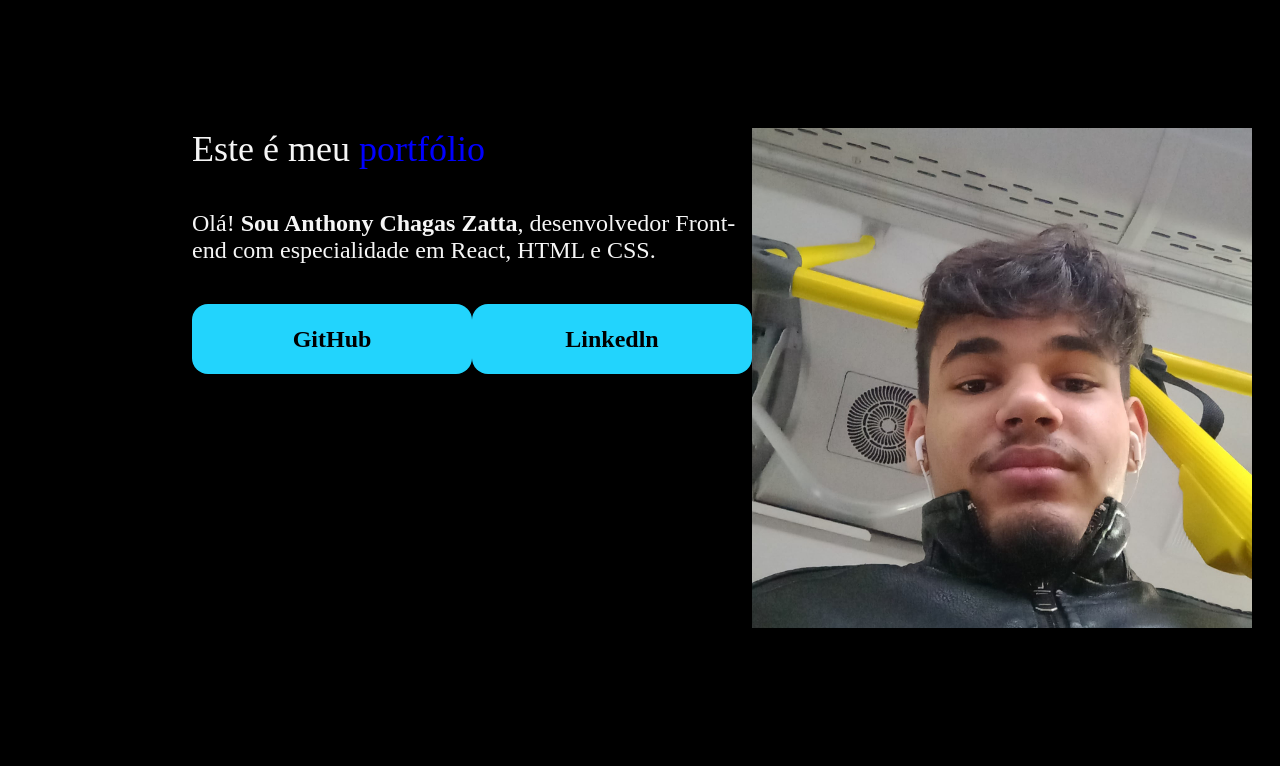
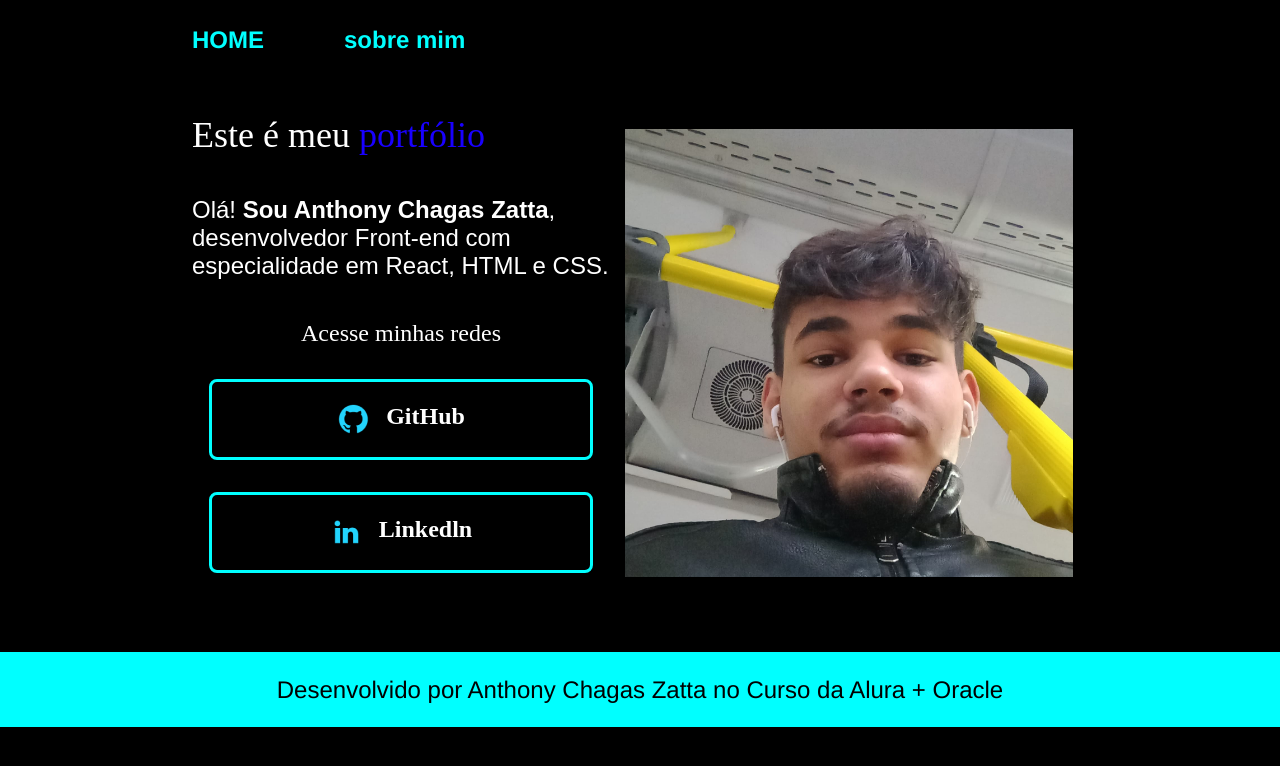
Before and after one commit to thony178/Projeto-One, a plain HTML site: page Curso 3 - 6/index.html in a window 1280 px wide. Drawn offline with Linux system fonts and the light colour scheme.

Commit message:
Terminando o terceiro curso da formação

```diff
--- a/Curso 3 - 6/index.html
+++ b/Curso 3 - 6/index.html
@@ -4,23 +4,35 @@
     <meta charset="UTF-8">
     <meta http-equiv="X-UA-Compatible" content="ie=edge">
     <meta name="viewport" content="width=device-width, initial-scale=1.0">
-    <link rel="stylesheet" href="style.css">
+    <link rel="stylesheet" href="style/style.css">
     <title>portfólio</title>
 </head>
 <body>
-    <header></header>
+    <header class="cabecalho">
+        <nav class="cabecalho-menu">
+          <a href="index.html" class="cabecalho-menu-link">HOME</a>
+          <a href="about.html" class="cabecalho-menu-link">sobre mim</a>
+        </nav>
+    </header>
     <main class="apresentacao">
         <section class="apresentacao-conteudo">
                 <h1 class="apresentacao-conteudo-titulo">Este é meu <span class="titulo-destaque">portfólio</span></h1>
                 <p class="apresentacao-conteudo-texto">Olá! <strong class="destaque-nome">Sou Anthony Chagas Zatta</strong>, desenvolvedor Front-end com especialidade em React, HTML e CSS.</p>
             <div class="apresentacao-butao">
-                <a class="apresentacao-links" href="https://www.GitHub.com"><strong>GitHub</strong></a>
-                <a class="apresentacao-links" href="https://www.linkedin.com"><strong>Linkedln</strong></a>
+                <h2 class="apresentacao-link-subtitulo">Acesse minhas redes</h2>
+                <a class="apresentacao-links" href="https://www.GitHub.com">
+                    <img src="img/github.png" alt="ícone do GitHub">
+                    GitHub
+                </a>
+                <a class="apresentacao-links" href="https://www.linkedin.com">
+                    <img src="img/linkedin.png" alt="ícone do linkedin">
+                    Linkedln
+                </a>
             </div>
         </section>
-                <img src="img.anthony.jpg" alt="Foto do Anthony">
+                <img class="Foto" src="img/img.anthony.jpg" alt="Foto do Anthony">
     </main>
-    <footer></footer>
+    <footer class="rodape"> Desenvolvido por Anthony Chagas Zatta no Curso da Alura + Oracle</footer>
 
 </body>
 </html>
--- a/Curso 3 - 6/style.css
+++ /dev/null
@@ -1,71 +0,0 @@
-* {
-    margin: 0;
-    padding: 0;
-
-}
-
-@import url('https://fonts.googleapis.com/css2?family=Mulish:ital,wght@0,200..1000;1,200..1000&display=swap');
-
-@import url('https://fonts.googleapis.com/css2?family=Poppins:ital,wght@0,100;0,200;0,300;0,400;0,500;0,600;0,700;0,800;0,900;1,100;1,200;1,300;1,400;1,500;1,600;1,700;1,800;1,900&display=swap');
-
-body {
-    height: 100vh;
-    color: #f6f6f6;
-    background-color: black;
-}
-
-.titulo-destaque {
-    color: blue;
-}
-
-.apresentacao {
-    margin: 10% 15%;
-    display: flex;
-    box-sizing: center;
-    justify-content: space-between;
-}
-
-.apresentacao-conteudo {
-    width: 615px;
-    display: flex;
-    flex-direction: column;
-    gap: 40px;
-}
-
-.apresentacao-conteudo-titulo {
-    font-size: 36px;
-    font-family: "Mulish", serif;
-    font-optical-sizing: auto;
-    font-weight: 400;
-    font-style: normal;
-}
-
-.apresentacao-conteudo-texto {
-    font-size: 24px;
-    font-family: "Poppins", serif;
-    font-weight: 400;
-    font-style: normal;
-}
-
-.apresentacao-butao {
-    display: flex;
-    justify-content: space-between;
-}
-
-.apresentacao-links {
-    background-color: #22D4FD;
-    width: 280px;
-    font-size: 24px;
-    font-weight: 600;
-    text-align: center;
-    border-radius: 16px;
-    padding: 21.5px 0px;
-    text-decoration: none;
-    color: #000000;
-    font-family: "Mulish", serif;
-}
-
-img {
-    height: 500px;
-    width: 500px;
-}
--- /dev/null
+++ b/Curso 3 - 6/style/style.css
@@ -0,0 +1,129 @@
+* {
+    margin: 0;
+    padding: 0;
+
+}
+
+:root{
+    --cor-preta: black;
+    --cor-azul: aqua;
+    --cor-branca: white;
+    --cor-azul-escuro: rgb(25, 0, 255);
+    --cor-fundo-mouse: #458391;
+
+    --fonte-principal: 'Franklin Gothic Medium', 'Arial Narrow', Arial, sans-serif;
+    --fonte-segundary: "Mulish", serif;
+    --fonte-terciaria: "Poppins", serif;
+    --fonte-quartaria: Arial, Helvetica, sans-serif;
+}
+
+@import url('https://fonts.googleapis.com/css2?family=Mulish:ital,wght@0,200..1000;1,200..1000&display=swap');
+
+@import url('https://fonts.googleapis.com/css2?family=Poppins:ital,wght@0,100;0,200;0,300;0,400;0,500;0,600;0,700;0,800;0,900;1,100;1,200;1,300;1,400;1,500;1,600;1,700;1,800;1,900&display=swap');
+
+body {
+    /*height: 70vh;*/
+    color:var(--cor-branca);
+    background-color:var(--cor-preta);
+}
+
+.cabecalho {
+    padding: 2% 0% 0% 15%;
+}
+
+.cabecalho-menu {
+    display: flex;
+    gap: 80px;
+}
+
+.cabecalho-menu-link {
+    font-family: var(--fonte-principal);
+    font-size: 24px;
+    font-weight: 600;
+    color: var(--cor-azul);
+    text-decoration: none;
+}
+
+.apresentacao {
+    padding: 4.7% 15%;
+    display: flex;
+    box-sizing: center;
+    justify-content: space-between;
+}
+
+.apresentacao-conteudo {
+    width: 615px;
+    display: flex;
+    flex-direction: column;
+    gap: 40px;
+}
+
+.apresentacao-conteudo-titulo {
+    font-size: 36px;
+    font-family: var(--fonte-segundary);
+    font-optical-sizing: auto;
+    font-weight: 400;
+    font-style: normal;
+}
+
+.titulo-destaque {
+    color: var(--cor-azul-escuro);
+}
+
+.apresentacao-conteudo-texto {
+    font-size: 24px;
+    font-family: var(--fonte-quartaria);
+    font-weight: 400;
+    font-style: normal;
+}
+
+.apresentacao-butao {
+    display: flex;
+    flex-direction: column;
+    justify-content: space-between;
+    align-items: center;
+    gap: 32px;
+}
+
+.apresentacao-link-subtitulo {
+    font-family: var(--fonte-terciaria);
+    font-weight: 400;
+    font-size: 24px;
+}
+
+.apresentacao-links {
+    display: flex;
+    justify-content: center;
+    gap: 16px;
+    border: 3px solid var(--cor-azul);
+    width: 378px;
+    font-size: 24px;
+    font-weight: 600;
+    text-align: center;
+    border-radius: 8px;
+    padding: 21.5px 0px;
+    text-decoration: none;
+    color: var(--cor-branca);
+    font-family: var(--fonte-segundary);
+}
+
+.apresentacao-links:hover {
+    background-color: var(--cor-fundo-mouse);
+}
+
+.rodape {
+    text-align: center;
+    color: var(--cor-preta);
+    background-color:var(--cor-azul);
+    padding: 23.64px;
+    font-family: var(--fonte-principal);
+    font-size: 24px;
+    font-weight: 400;
+}
+
+
+.Foto {
+    height: 50%;
+    width: 50%;
+    padding: 15px;
+}
```
Also changed, not shown: Curso 3 - 6/about.html (added, +32 -0 lines), Curso 3 - 6/img/Imagem.png (added), Curso 3 - 6/img/github.png (added), Curso 3 - 6/img/img.anthony.jpg (renamed from Curso 3 - 6/img.anthony.jpg), Curso 3 - 6/img/instagram.png (added), Curso 3 - 6/img/linkedin.png (added), Curso 3 - 6/img/twitch.png (added), Curso 3 - 6/img/twitter-novo.png (added), Curso 3 - 6/img/twitter.png (added).
